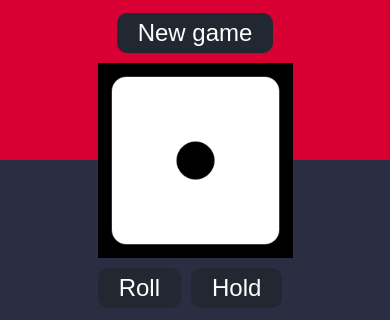
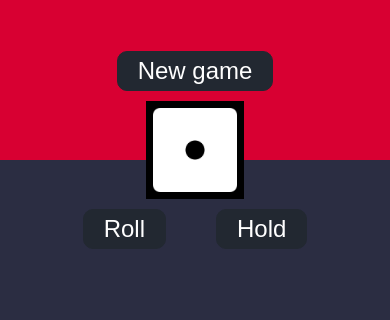
Before and after one commit to Joecoot/Number-game-website, a plain HTML site: page index.html in a window 390 px wide. Shown: the part 262-582 px from the top of the page. Drawn offline with Linux system fonts and the light colour scheme.

Commit message:
Add files via upload

```diff
--- a/index.html
+++ b/index.html
@@ -39,9 +39,15 @@
             <img src="dice-six-faces-one.png" id="image">
 
             <div id="controls-container-bottom">
-                <button class="button" id="roll-button">Roll</button>
+                <div id="controls-container-bottom-buttons">
+                    <button class="button" id="roll-button">Roll</button>
 
-                <button class="button" id="hold-button">Hold</button>
+                    <button class="button" id="hold-button">Hold</button>
+                </div>
+
+                <div>
+
+                </div>
                 <h1 id="winner-text"></h1>
             </div>
 
--- a/script.js
+++ b/script.js
@@ -23,7 +23,7 @@ let holdButton = document.getElementById("hold-button");
 let turn = 1;
 let dice = ["dice-six-faces-one.png", "dice-six-faces-two.png", "dice-six-faces-three.png",
     "dice-six-faces-four.png", "dice-six-faces-five.png", "dice-six-faces-six.png"];
-const MAX_SCORE = 50;
+const MAX_SCORE = 5;
 
 //
 newGameButton.addEventListener("click", newGame)
--- a/style.css
+++ b/style.css
@@ -43,7 +43,8 @@ body {
     justify-content: center;
     align-items: center;
     text-align: center;
-    gap: 100px;
+    gap: 5vh;
+    width: 50%;
 }
 
 #image {
@@ -51,6 +52,15 @@ body {
 }
 
 #controls-container-bottom {
+    display: flex;
+    flex-direction: column;
+    justify-content: center;
+    align-items: center;
+    text-align: center;
+    gap: 10px;
+}
+
+#controls-container-bottom-buttons {
     display: flex;
     flex-direction: column;
     justify-content: center;
@@ -141,7 +151,12 @@ body {
 
     #controls-container-bottom {
         display: flex;
-        flex-direction: row;
+        flex-direction: column;
         gap: 10px;
     }
+
+    #controls-container-bottom-buttons {
+        display: flex;
+        flex-direction: row;
+    }
 }
```
